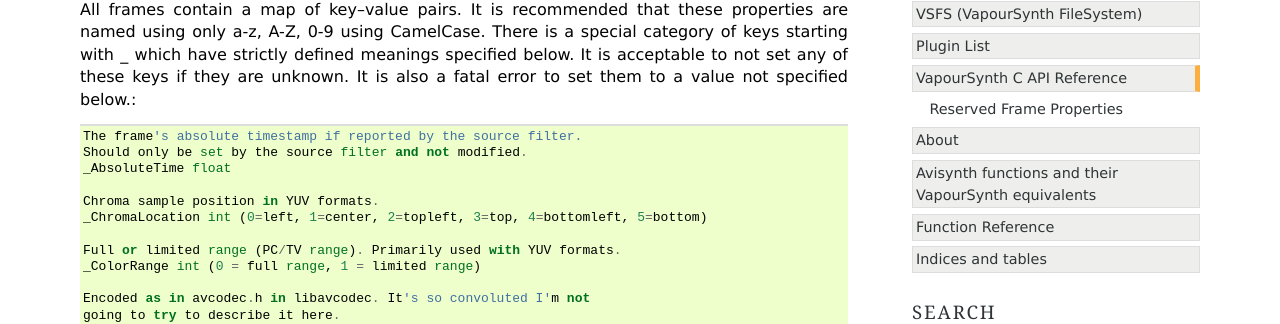
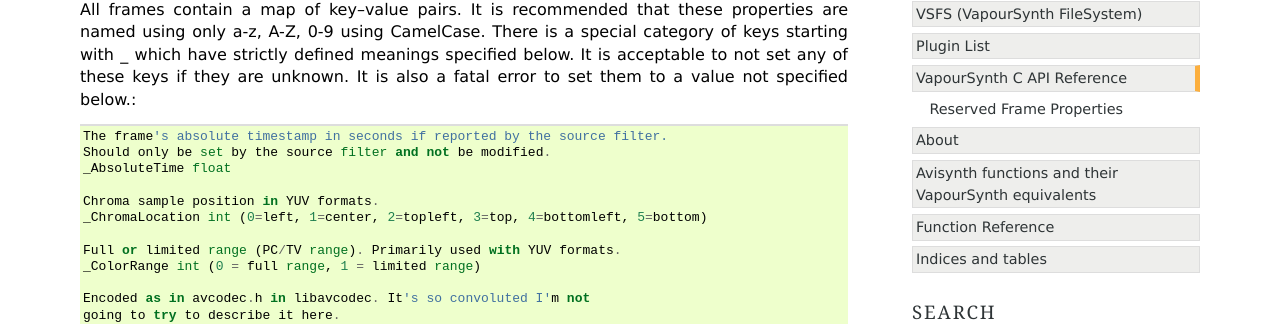
Before and after one commit to vapoursynth/vapoursynth, a Sphinx documentation site: the page built from doc/apireference.rst, in a window 1280 px wide. Shown: the part 284-608 px from the top of the page. Built offline with Sphinx 7.4.7, drawn with Linux system fonts in a browser that asks for light colours; formulas are drawn with MathJax 3.

```diff
--- a/doc/apireference.rst
+++ b/doc/apireference.rst
@@ -8,8 +8,8 @@
 There is a special category of keys starting with _ which have strictly defined meanings specified below. It is acceptable to not set any of these keys if they are unknown.
 It is also a fatal error to set them to a value not specified below.::
 
-   The frame's absolute timestamp if reported by the source filter.
-   Should only be set by the source filter and not modified.
+   The frame's absolute timestamp in seconds if reported by the source filter.
+   Should only be set by the source filter and not be modified.
    _AbsoluteTime float
 
    Chroma sample position in YUV formats.
```
Also changed, not shown: 3 other files.
